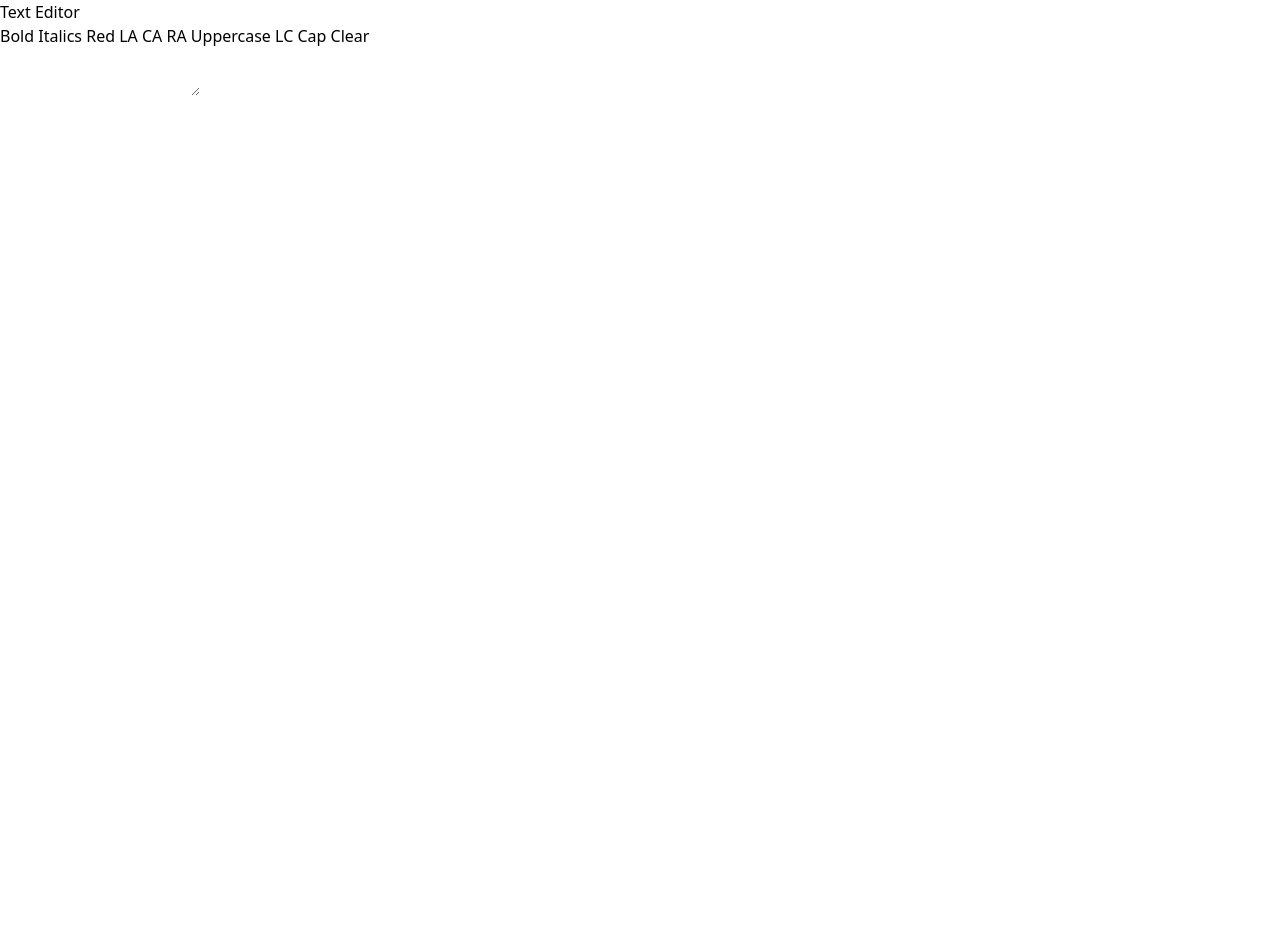
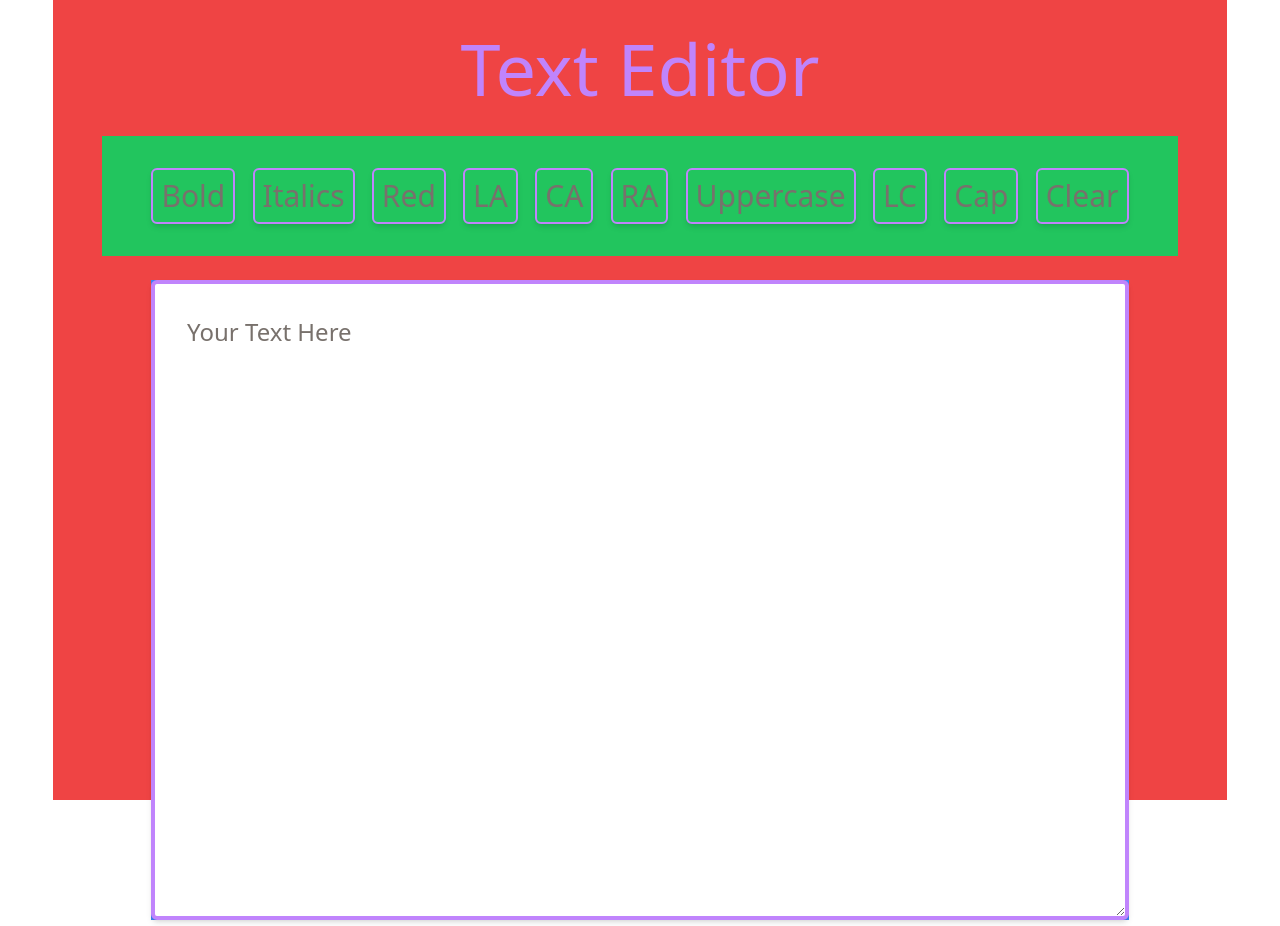
Before and after one commit to silvashley/D10-TE, a plain HTML site: page index.html in a window 1280 px wide. Before the commit the page ends 800 px from the top, so only its background shows below. Drawn offline with nearby package versions, Linux system fonts and the light colour scheme.

Commit message:
formatted the buttons

```diff
--- a/index.html
+++ b/index.html
@@ -13,21 +13,25 @@
         </script>
     </head>
     <body>
-        <main>
-            <h1>Text Editor</h1>
-            <div>
-                <button onclick="document.getElementById('input').style.fontWeight = 'bold'">Bold</button>
-                <button onclick="document.getElementById('input').style.fontStyle = 'italic'">Italics</button>
-                <button onclick="document.getElementById('input').style.color='red'">Red</button>
-                <button onclick="document.getElementById('input').style.textAlign ='left'">LA</button>
-                <button onclick="document.getElementById('input').style.textAlign ='center'">CA</button>
-                <button onclick="document.getElementById('input').style.textAlign='right'">RA</button>
-                <button onclick="document.getElementById('input').style.textTransform='uppercase'">Uppercase</button>
-                <button onclick="document.getElementById('input').style.textTransform='lowercase'">LC</button>
-                <button onclick="document.getElementById('input').style.textTransform='capitalize'">Cap</button>
-                <button onclick="document.getElementById('input').value=''">Clear</button>
+        <main class="h-screen w-11/12 mx-auto bg-red-500">
+            <h1 class="text-7xl text-purple-400 text-center p-8">Text Editor</h1>
+            <div class=" flex justify-evenly h-fit w-11/12 mx-auto p-8 bg-green-500">
+                <button class="border-solid border-2 border-purple-400 shadow-md text-stone-500 rounded-md h-fit w-fit text-3xl p-2" onclick="document.getElementById('input').style.fontWeight = 'bold'">Bold</button>
+                <button class="border-solid border-2 border-purple-400 shadow-md text-stone-500 rounded-md h-fit w-fit text-3xl p-2" onclick="document.getElementById('input').style.fontStyle = 'italic'">Italics</button>
+                <button class="border-solid border-2 border-purple-400 shadow-md text-stone-500 rounded-md h-fit w-fit text-3xl p-2" onclick="document.getElementById('input').style.color='red'">Red</button>
+                <button class="border-solid border-2 border-purple-400 shadow-md text-stone-500 rounded-md h-fit w-fit text-3xl p-2" onclick="document.getElementById('input').style.textAlign ='left'">LA</button>
+                <button class="border-solid border-2 border-purple-400 shadow-md text-stone-500 rounded-md h-fit w-fit text-3xl p-2" onclick="document.getElementById('input').style.textAlign ='center'">CA</button>
+                <button class="border-solid border-2 border-purple-400 shadow-md text-stone-500 rounded-md h-fit w-fit text-3xl p-2" onclick="document.getElementById('input').style.textAlign='right'">RA</button>
+                <button class="border-solid border-2 border-purple-400 shadow-md text-stone-500 rounded-md h-fit w-fit text-3xl p-2" onclick="document.getElementById('input').style.textTransform='uppercase'">Uppercase</button>
+                <button class="border-solid border-2 border-purple-400 shadow-md text-stone-500 rounded-md h-fit w-fit text-3xl p-2" onclick="document.getElementById('input').style.textTransform='lowercase'">LC</button>
+                <button class="border-solid border-2 border-purple-400 shadow-md text-stone-500 rounded-md h-fit w-fit text-3xl p-2" onclick="document.getElementById('input').style.textTransform='capitalize'">Cap</button>
+                <button class="border-solid border-2 border-purple-400 shadow-md text-stone-500 rounded-md h-fit w-fit text-3xl p-2" onclick="document.getElementById('input').value=''">Clear</button>
             </div>
-            <textarea id="input"></textarea>
+            <br>
+            <div class="h-4/5 w-10/12 mx-auto bg-blue-500">
+                <textarea class= "border-solid border-4 border-purple-400 shadow-md text-stone-500 rounded-md w-full h-full  mx-auto p-8 text-2xl" id="input">Your Text Here</textarea>
+
+            </div>
         </main>
     </body>
 </html>
```
Also changed, not shown: 1 other file.
